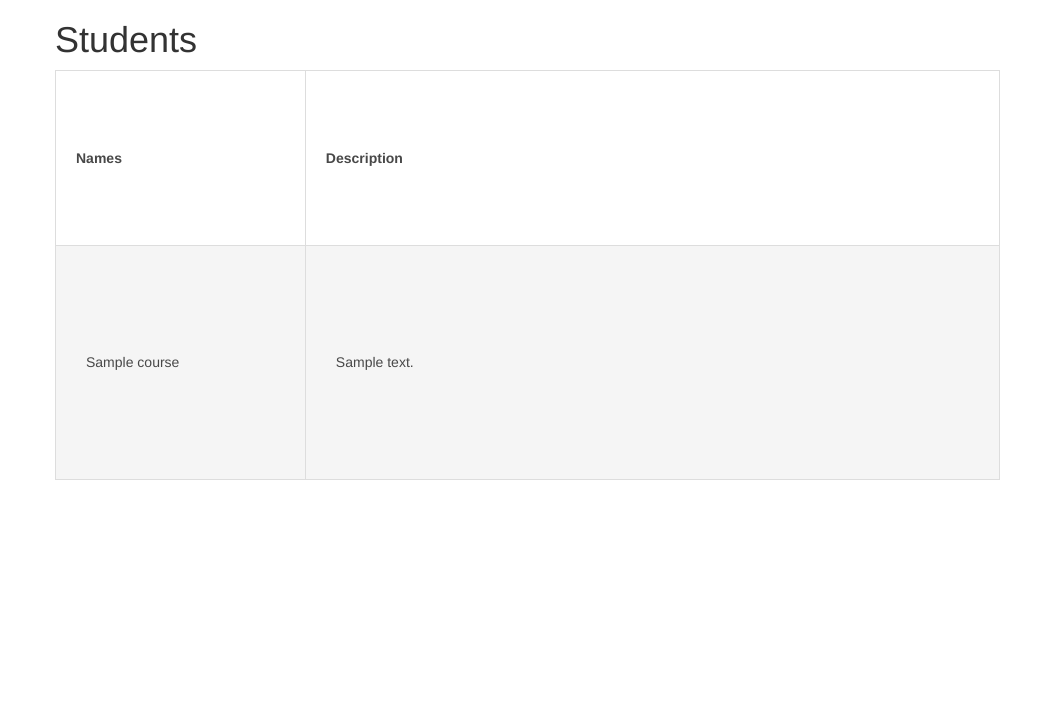
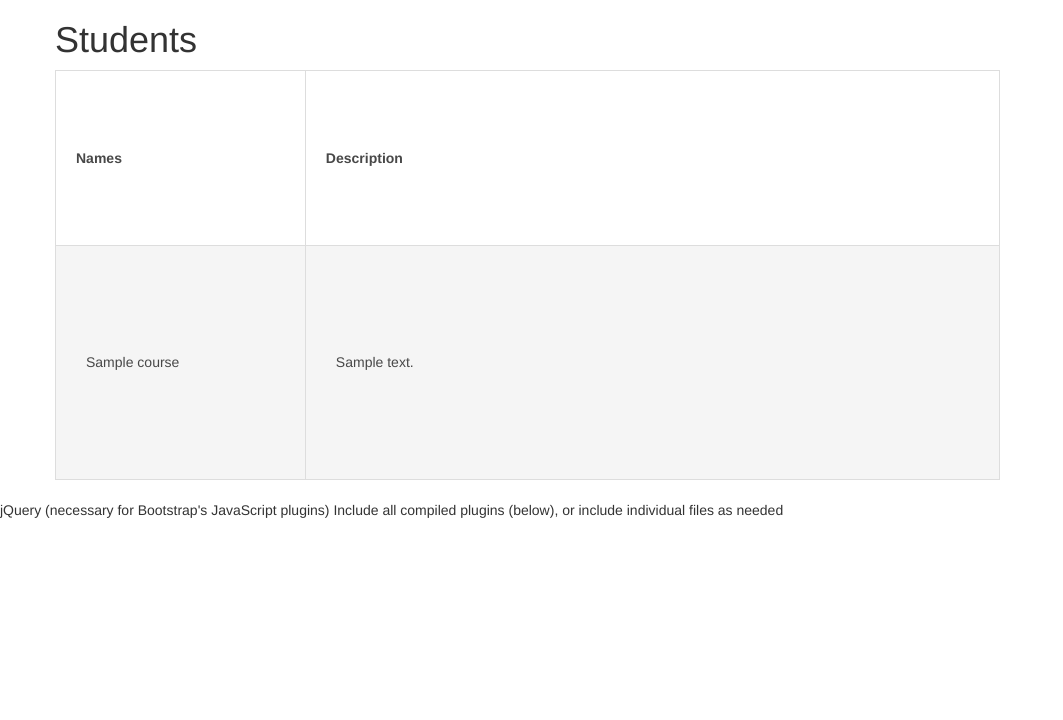
Before and after one commit to Anitahkawira/Deploying-to-heroku.md, a Python web app: template firstapp/templates/index.html in a window 1280 px wide. Shown: the top 720 px of the page, without its empty margins (0-1063 px from the left). Run offline with Jinja, Linux system fonts and the light colour scheme; the template is opened without the code that fills it: most values are stand-ins (such as "Sample title", 1, 10 or a date in 2020); some libraries are stand-ins or nearby versions.

Commit message:
initial work

```diff
--- a/firstapp/templates/index.html
+++ b/firstapp/templates/index.html
@@ -55,10 +55,10 @@
     </div>
       </div>
       </div>
-    <!-- jQuery (necessary for Bootstrap's JavaScript plugins) -->
+     jQuery (necessary for Bootstrap's JavaScript plugins)
     <script src="https://ajax.googleapis.com/ajax/libs/jquery/1.12.4/jquery.min.js"></script>
-    <!-- Include all compiled plugins (below), or include individual files as needed -->
-        <!--<script src="js/bootstrap.min.js"></script>-->
+     Include all compiled plugins (below), or include individual files as needed
+        <script src="js/bootstrap.min.js"></script>
 
 </body>
 </html>
```
